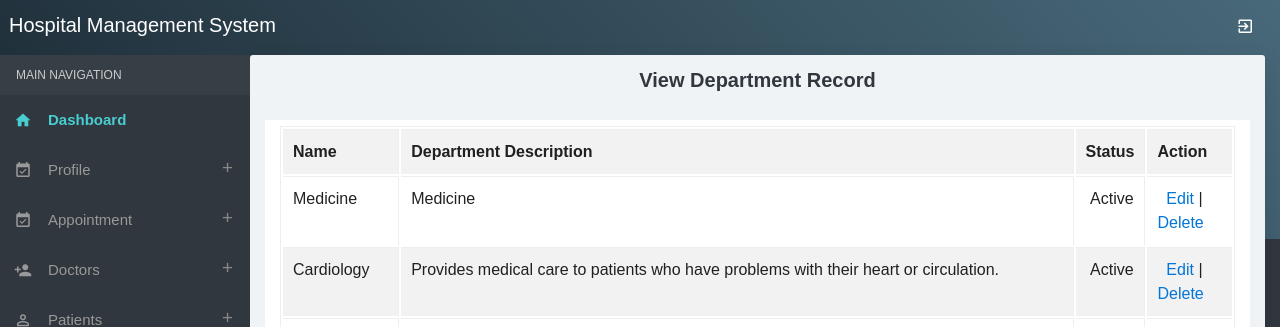
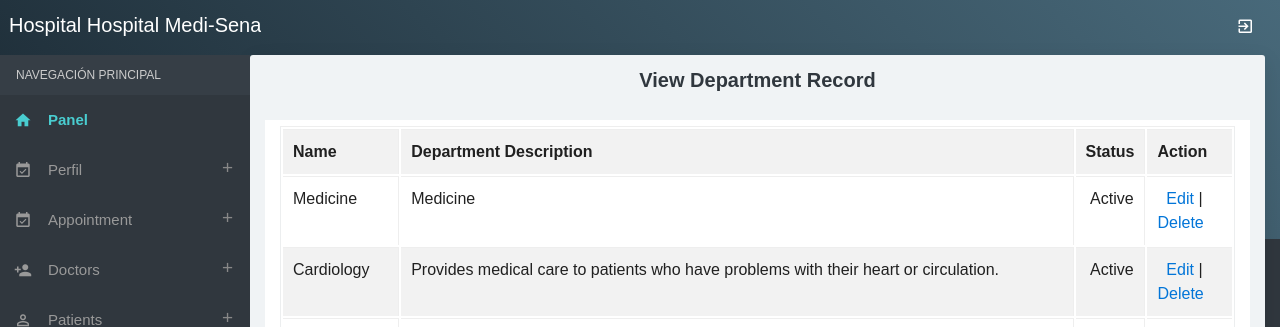
Before and after one commit to EdwinEc09/proyecto-final-php, a PHP site: page /Viewdepartment.php in a window 1280 px wide. Shown: the top 327 px of the page. Run offline with PHP 8.4, Linux system fonts and the light colour scheme; the visitor is signed in with stand-in values (Sample User, id 1); data comes from the database, SQL or seed files in the repository; some libraries are stand-ins or nearby versions.

Commit message:
nananana

```diff
--- a/hospital-management/adformheader.php
+++ b/hospital-management/adformheader.php
@@ -54,7 +54,7 @@ $tim = date("H:i:s");
     <nav class="navbar clearHeader">
         <div class="col-12">
             <div class="navbar-header"> <a href="javascript:void(0);" class="bars"></a> <a class="navbar-brand"
-                    href="#">Hospital Management System</a> </div>
+                    href="#">Hospital Hospital Medi-Sena</a> </div>
             <ul class="nav navbar-nav navbar-right">
                 <!-- Notifications -->
                 <li>
@@ -76,13 +76,13 @@ $tim = date("H:i:s");
             <!--Admin Menu -->
             <div class="menu">
                 <ul class="list">
-                    <li class="header">MAIN NAVIGATION</li>
+                    <li class="header">NAVEGACIÓN PRINCIPAL</li>
                     <li class="active open"><a href="adminaccount.php"><i
-                                class="zmdi zmdi-home"></i><span>Dashboard</span></a></li>
+                                class="zmdi zmdi-home"></i><span>Panel</span></a></li>
 
 
                     <li><a href="javascript:void(0);" class="menu-toggle"><i
-                                class="zmdi zmdi-calendar-check"></i><span>Profile</span> </a>
+                                class="zmdi zmdi-calendar-check"></i><span>Perfil</span> </a>
                         <ul class="ml-menu">
                             <li><a href="adminprofile.php">Admin Profile</a></li>
                             <li><a href="adminchangepassword.php">Change Password</a></li>
--- a/hospital-management/adheader.php
+++ b/hospital-management/adheader.php
@@ -78,7 +78,7 @@ $tim = date("H:i:s");
                 <ul class="list" style="overflow: hidden; width: auto; height: calc(-184px + 100vh);">
                     <li class="header">NAVEGACIÓN PRINCIPAL</li>
                     <li class="active open"><a href="adminaccount.php"><i
-                                class="zmdi zmdi-home"></i><span>Dashboard</span></a></li>
+                                class="zmdi zmdi-home"></i><span>Panel</span></a></li>
 
 
                     <li><a href="javascript:void(0);" class="menu-toggle"><i
```
